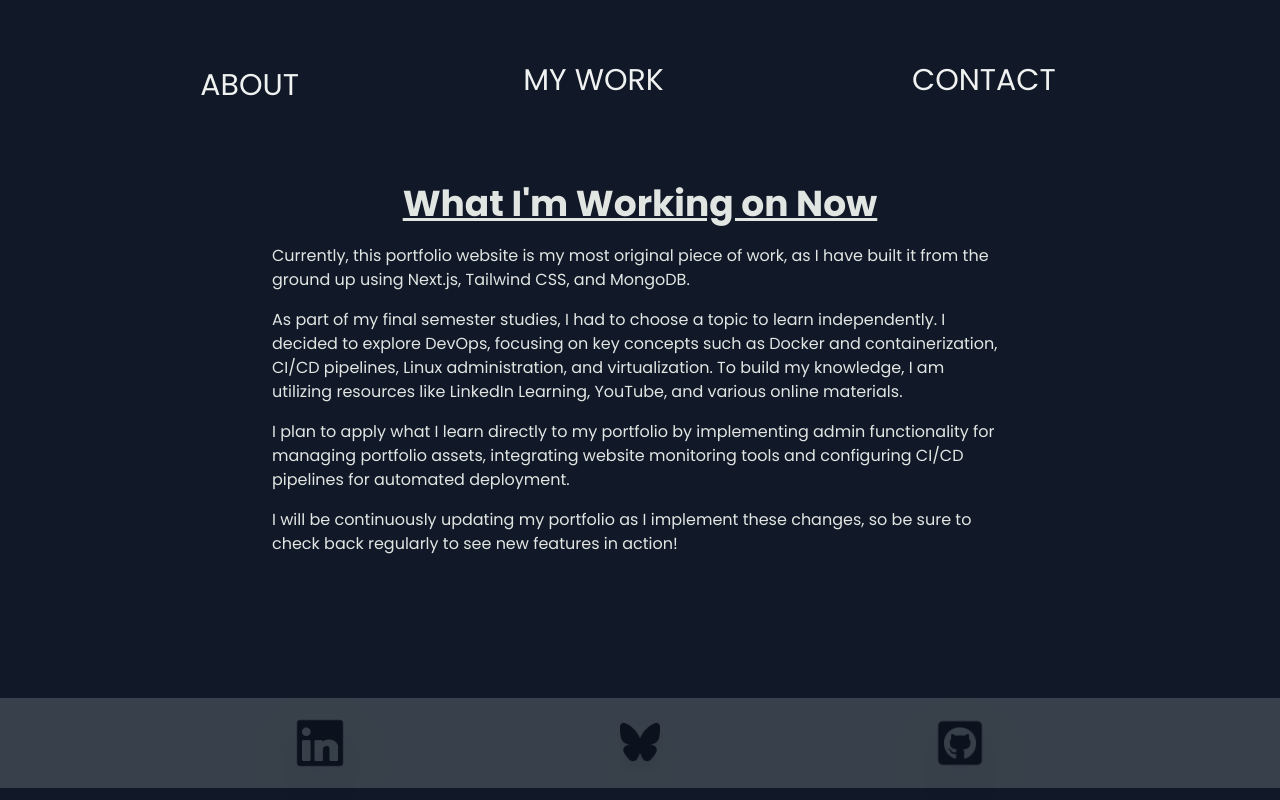
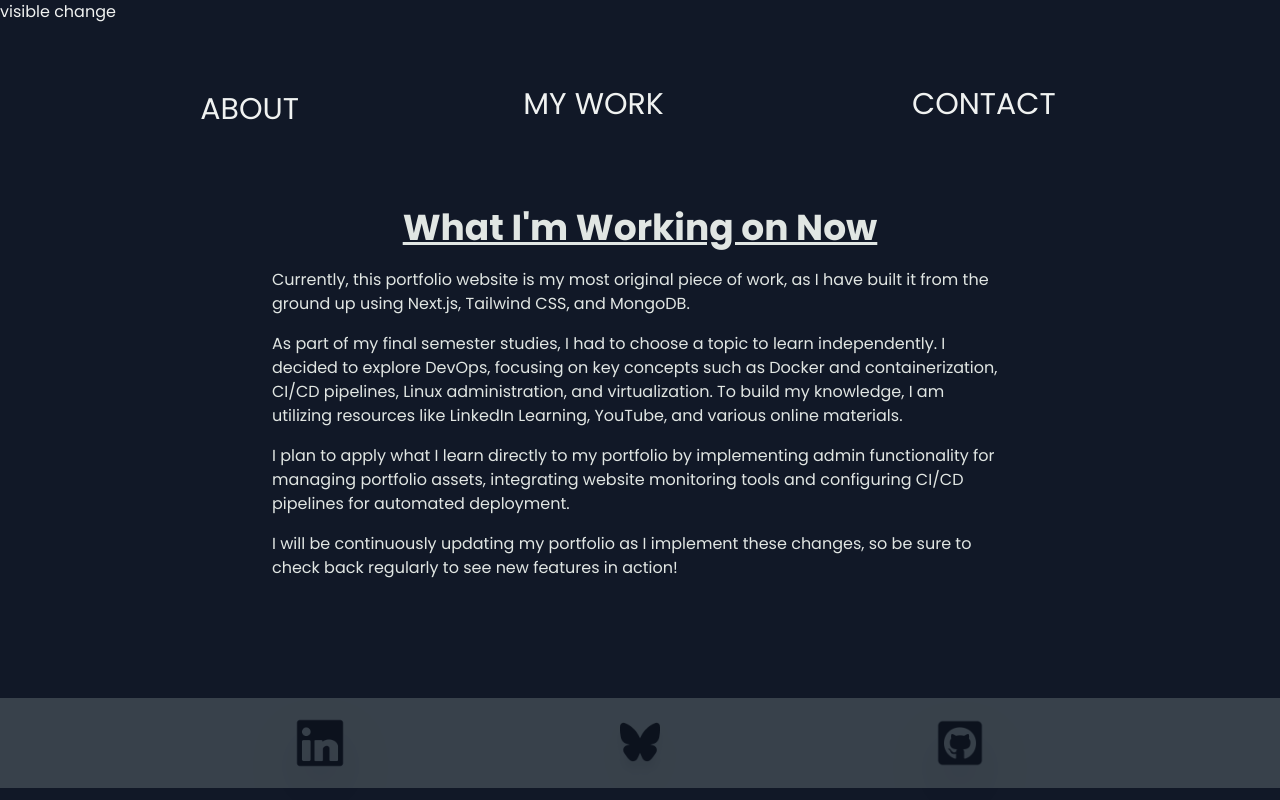
Before and after one commit to Dmaur/finalProject_Portfolio, a Next.js app: page / in a window 1280 px wide. Built offline with nearby package versions, Linux system fonts and the light colour scheme; no server answers; the database is empty.

Commit message:
Update Home component to include visible change placeholder

```diff
--- a/src/app/page.tsx
+++ b/src/app/page.tsx
@@ -9,7 +9,7 @@ export default async function Home() {
 
   return (
     <>
-
+      visible change
       <Landing projects={projects}/>
 
 
```
